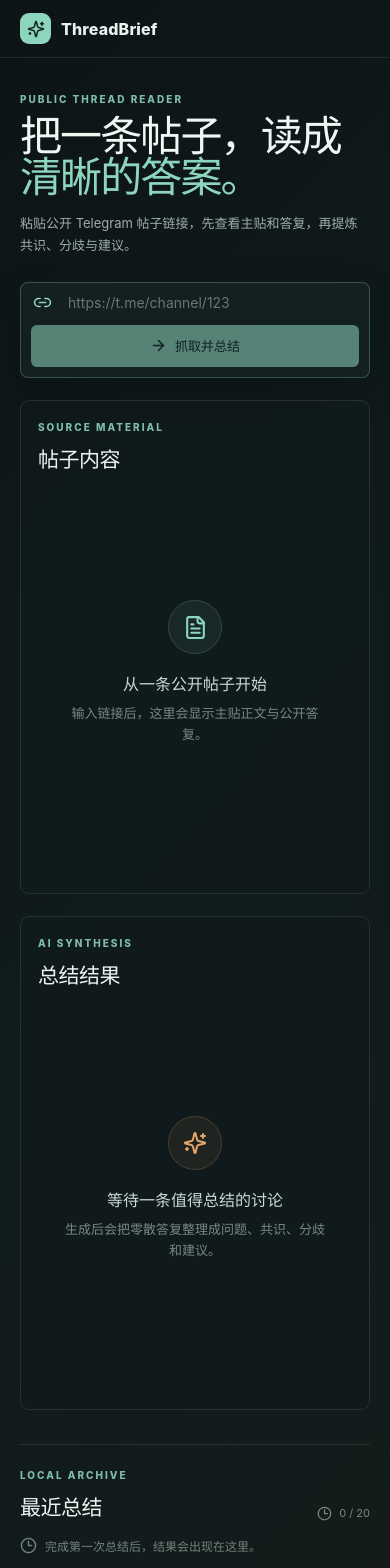
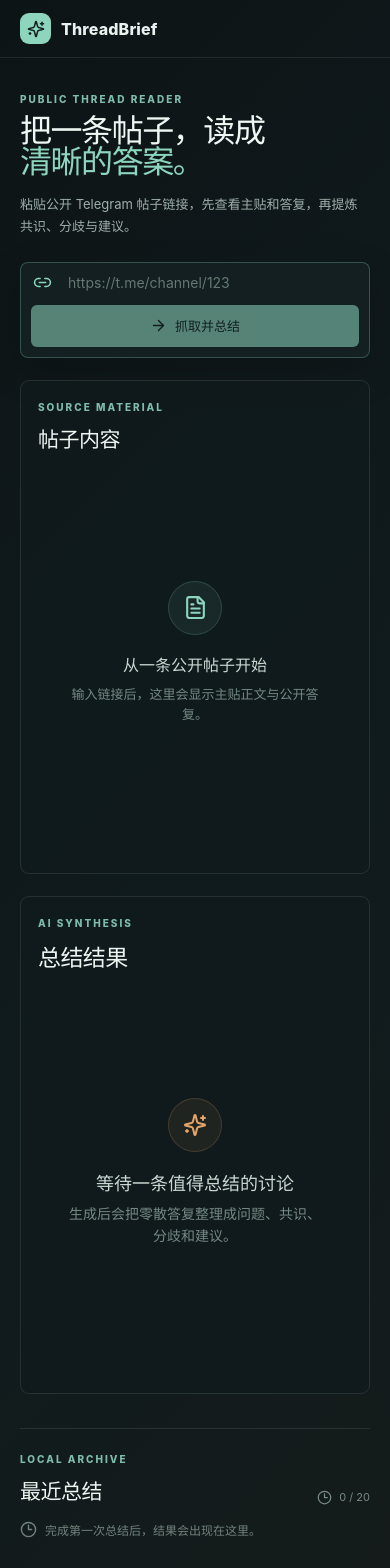
Before and after one commit to xxf1113/TG_SUM, a React (Vite) app: page / in a window 390 px wide. Shown: the top 1568 px of the page. Built offline with nearby package versions, Linux system fonts and the light colour scheme.

Commit message:
style: adjust summary and hero typography

```diff
--- a/src/styles.css
+++ b/src/styles.css
@@ -22,7 +22,7 @@ button:disabled { cursor: not-allowed; opacity: .55; }
 .page-content { max-width: 1280px; margin: 0 auto; padding: 54px 34px 30px; }
 .hero-row { display: flex; justify-content: space-between; align-items: end; margin-bottom: 34px; }
 .eyebrow, .panel-kicker { margin: 0 0 10px; color: #7fbcae; font-size: 10px; font-weight: 760; letter-spacing: .2em; }
-h1 { margin: 0; color: #eff7f3; font-size: clamp(38px, 5vw, 66px); line-height: .98; letter-spacing: -.045em; font-weight: 700; }
+h1 { margin: 0; color: #eff7f3; font-size: 50px; line-height: .98; letter-spacing: -.045em; font-weight: 700; }
 h1 span { color: #8dd6bd; }
 .hero-copy { max-width: 530px; margin: 20px 0 0; color: #9eafaa; font-size: 15px; line-height: 1.7; }
 .hero-stat { display: flex; align-items: center; gap: 12px; padding-bottom: 5px; color: #738680; }
@@ -72,6 +72,16 @@ h1 span { color: #8dd6bd; }
 .comment-body p { margin: 0; color: #9aada6; font-size: 13px; line-height: 1.55; overflow-wrap: anywhere; }
 .summary-button { width: 100%; min-height: 45px; margin-top: 25px; color: #13211f; background: #e5a568; }
 .summary-button:hover:not(:disabled) { background: #f1bb80; }
+.summary-panel .panel-heading h2 { font-size: 23px; }
+.summary-panel .summary-empty h3 { font-size: 18px; }
+.summary-panel .summary-empty p { font-size: 14px; }
+.summary-panel .question-block span { font-size: 12px; }
+.summary-panel .question-block h3 { font-size: 20px; }
+.summary-panel .result-section-title { font-size: 14px; }
+.summary-panel .result-section ul { font-size: 14px; }
+.summary-panel .empty-copy { font-size: 13px; }
+.summary-panel .result-footer { font-size: 12px; }
+.summary-panel .ready-badge { font-size: 11px; }
 .ready-badge { display: inline-flex; align-items: center; gap: 5px; padding: 5px 8px; color: #8edabb; background: rgba(112, 214, 168, .1); border-radius: 4px; font-size: 10px; }
 .result-content { margin-top: 28px; }
 .question-block { padding: 17px 18px; margin-bottom: 20px; background: rgba(141, 214, 189, .08); border-left: 3px solid #8dd6bd; }
@@ -114,6 +124,7 @@ h1 span { color: #8dd6bd; }
 @media (max-width: 860px) {
   .topbar, .page-content, .footer { padding-left: 20px; padding-right: 20px; }
   .hero-row { align-items: start; }
+  h1 { font-size: 32px; }
   .hero-stat { display: none; }
   .content-grid { grid-template-columns: 1fr; }
   .reader-panel, .summary-panel { min-height: auto; }
@@ -126,7 +137,7 @@ h1 span { color: #8dd6bd; }
   .brand em, .privacy-note { display: none; }
   .page-content { padding-top: 35px; }
   .hero-row { margin-bottom: 25px; }
-  h1 { font-size: 42px; }
+  h1 { font-size: 32px; }
   .hero-copy { margin-top: 15px; font-size: 13px; }
   .input-bar { align-items: stretch; flex-wrap: wrap; padding: 10px; }
   .input-icon { width: 22px; }
```
